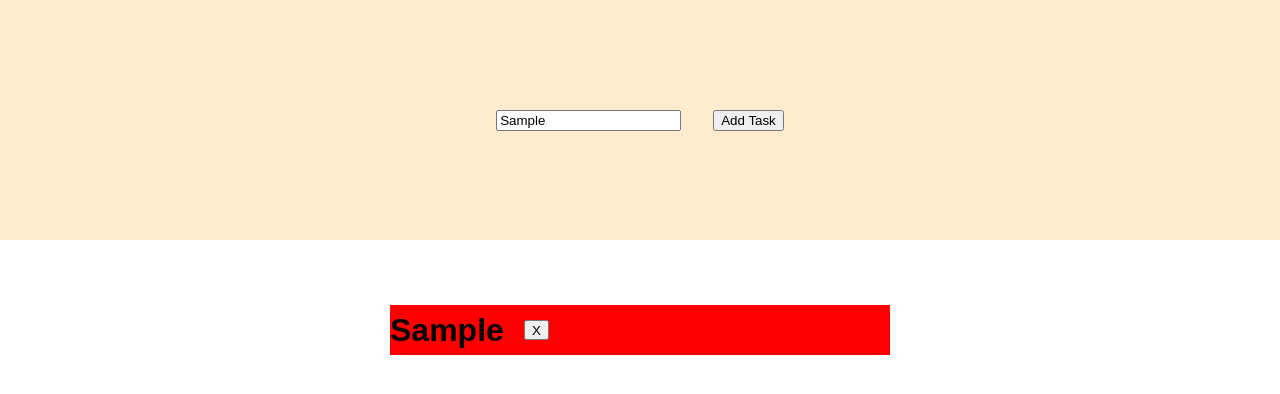
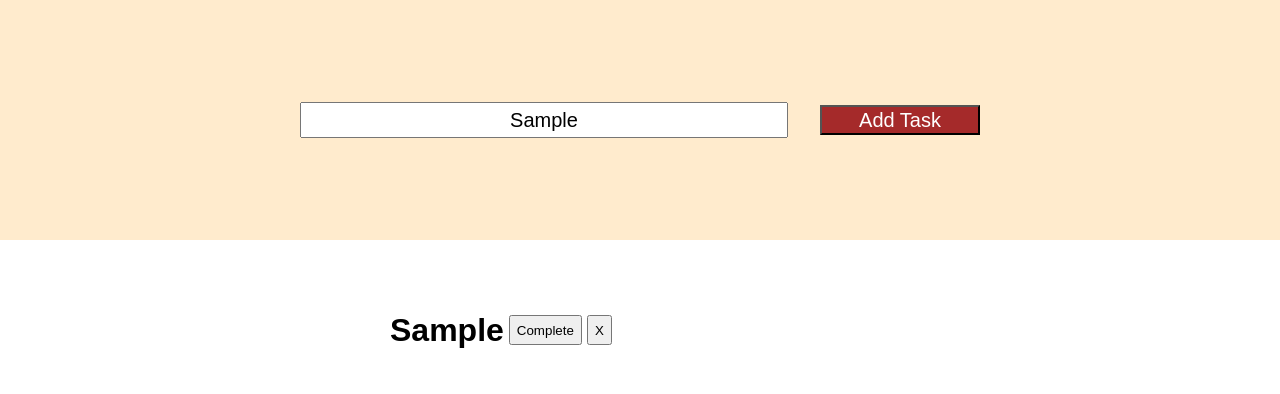
Before and after one commit to RodicaNegura/episode1, a React (Create React App) app: page / in a window 1280 px wide. Both pictures are taken after typing "Sample" into the empty fields and a click on the button "Add Task". Shown: the top 394 px of the page. Built offline with nearby package versions, Linux system fonts and the light colour scheme.

Commit message:
added css for ToDoList

```diff
--- a/src/App.css
+++ b/src/App.css
@@ -61,6 +61,24 @@ body {
   gap: 2rem;
 }
 
+.addTask input {
+  height: 30px;
+  width: 30rem;
+  text-align: center;
+  font-size: 20px;
+}
+
+.addTask button {
+  height: 30px;
+  width: 10rem;
+  text-align: center;
+  align-items: center;
+  font-size: 20px;
+  background-color: brown;
+  color: white;
+
+}
+
 .list {
   height: auto;
   width: 100%;
@@ -78,12 +96,11 @@ body {
   display: flex;
   align-items: center;
   justify-items: center;
-  background-color: red;
 }
 
 .task button {
-  width: 25px;
-  height: 20px;
-  margin-left: 20px;
+  width: auto;
+  height: 30px;
+  margin-left: 5px;
   text-align: center;
 }
--- a/src/App.js
+++ b/src/App.js
@@ -50,6 +50,7 @@ function App() {
           return (
             <div className='task'>
               <h1>{task.taskName}</h1>
+              <button> Complete </button>
               <button onClick={() => deleteTask(task.id)}> X </button>
             </div>
           );
```
